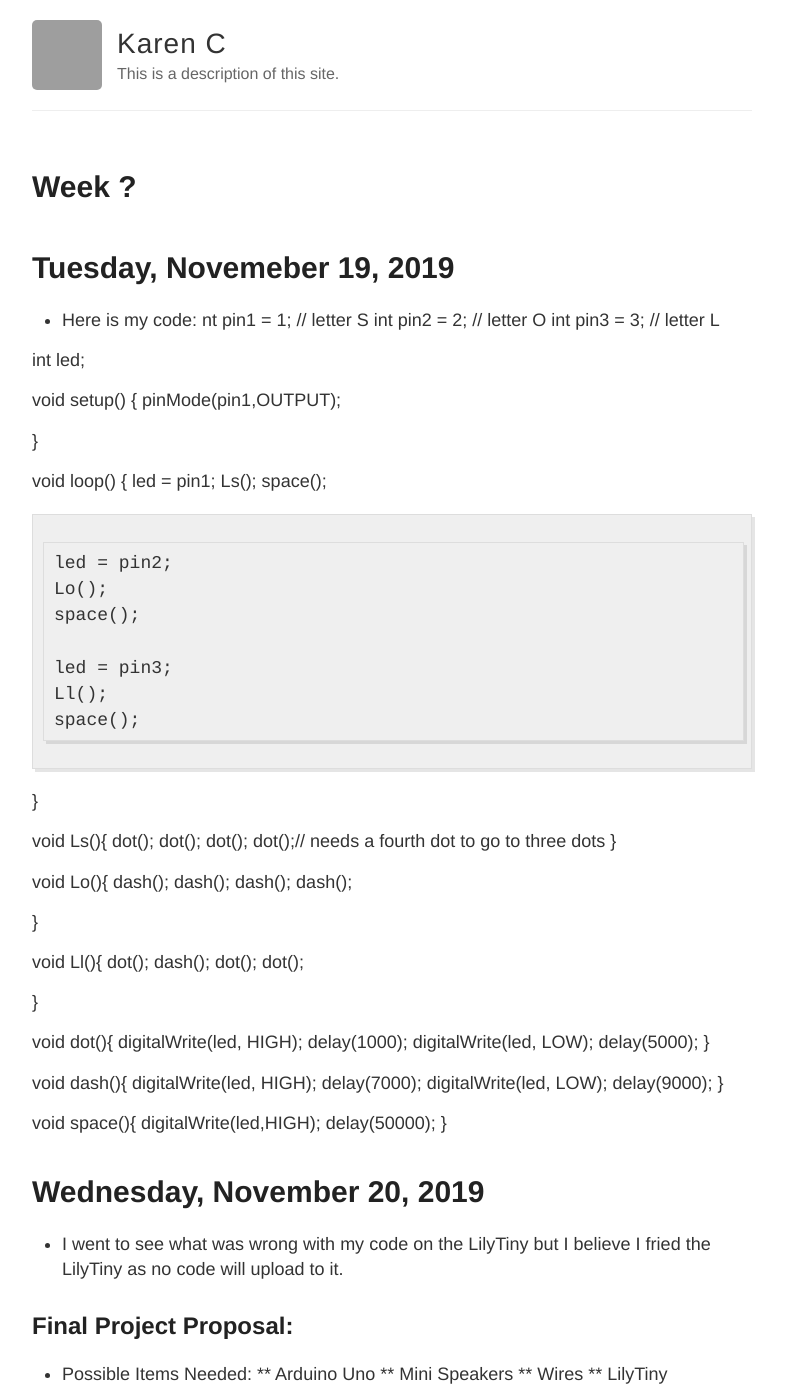
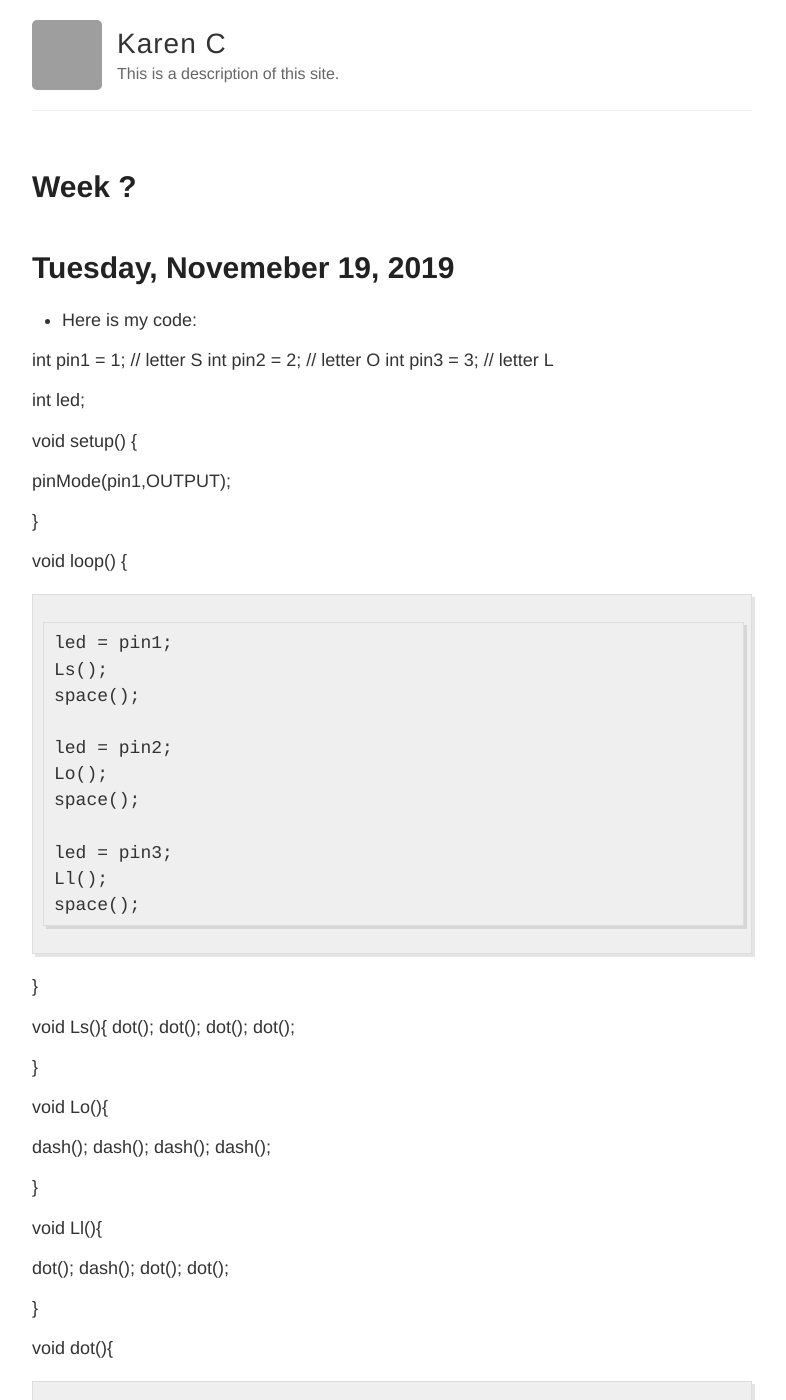
Before and after one commit to kac844/Homepage, a Jekyll site: the page built from _posts/2019-11-19-Week-9003.md, in a window 1280 px wide and 1400 px high. Shown: the whole window, without its empty margins (248-1034 px from the left). Built offline with Jekyll 4.4.1, drawn with Linux system fonts in a browser that asks for light colours; some of the changed text lies outside the part shown; grey boxes are pictures that could not be loaded.

Commit message:
Update 2019-11-19-Week-9003.md

```diff
--- a/_posts/2019-11-19-Week-9003.md
+++ b/_posts/2019-11-19-Week-9003.md
@@ -5,18 +5,25 @@
 
 # Tuesday, Novemeber 19, 2019
 * Here is my code:
-nt pin1 = 1; // letter S
-int pin2 = 2; // letter O
-int pin3 = 3; // letter L
+
+int pin1 = 1;
+// letter S
+int pin2 = 2;
+// letter O
+int pin3 = 3;
+// letter L
 
 int led;
 
 void setup() {
+
   pinMode(pin1,OUTPUT);
 
 }
 
+
 void loop() {
+
     led = pin1;
     Ls();
     space();
@@ -29,17 +36,18 @@
     Ll();
     space();
 
-
 }
 
 void Ls(){
   dot();
   dot();
   dot();
-  dot();// needs a fourth dot to go to three dots
+  dot();
+
 }
 
 void Lo(){
+
   dash();
   dash();
   dash();
@@ -48,6 +56,7 @@
 }
 
 void Ll(){
+
   dot();
   dash();
   dot();
@@ -56,6 +65,7 @@
 }
 
 void dot(){
+
      digitalWrite(led, HIGH);
       delay(1000);
      digitalWrite(led, LOW);
@@ -63,6 +73,7 @@
 }
 
 void dash(){
+
     digitalWrite(led, HIGH);
       delay(7000);
     digitalWrite(led, LOW);
@@ -70,9 +81,11 @@
 }
 
 void space(){
+
   digitalWrite(led,HIGH);
   delay(50000);
 }
+
 
 # Wednesday, November 20, 2019
 
@@ -80,10 +93,10 @@
 
 ## Final Project Proposal:
 * Possible Items Needed:
-  ** Arduino Uno
-  ** Mini Speakers
-  ** Wires
-  ** LilyTiny
+  * Arduino Uno
+  * Mini Speakers
+  * Wires
+  * LilyTiny
 
 ## Plan:
 * I want to have a speaker that plays a short melody in which a associated note within the melody sets off a light which displays a certain pattern. Each note within the melody will set off one of three or four lights which will display a certain light pattern.
```
